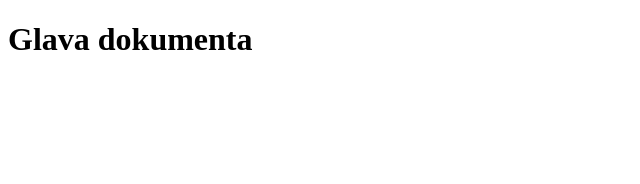
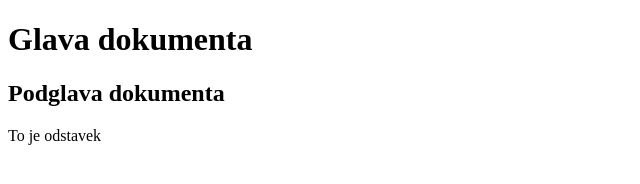
Before and after one commit to rok-povsic/2019-predavanje6, a plain HTML site: page index.html in a window 1280 px wide. Shown: the whole page, without its empty margins (0-640 px from the left). Drawn offline with Linux system fonts and the light colour scheme.

Commit message:
Dodal podglavo in odstavek

```diff
--- a/index.html
+++ b/index.html
@@ -8,5 +8,9 @@
 
     <h1>Glava dokumenta</h1>
 
+    <h2>Podglava dokumenta</h2>
+
+    <p>To je odstavek</p>
+
 </body>
 </html>
```
